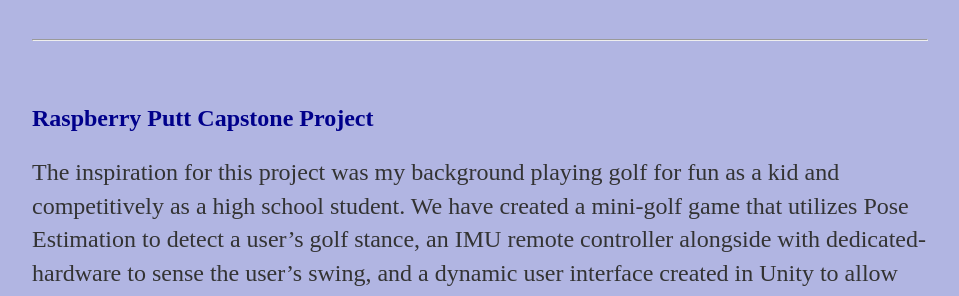
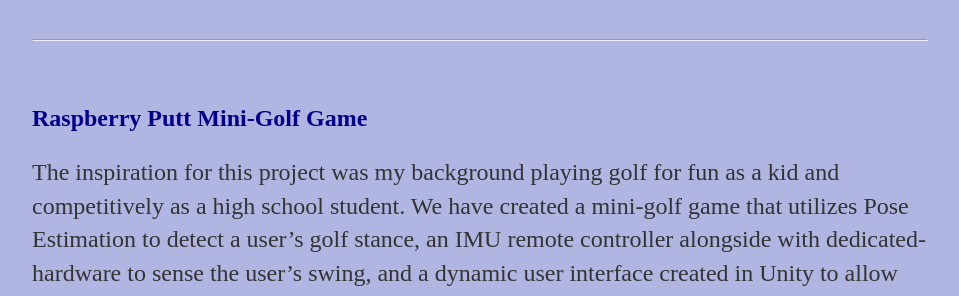
Before and after one commit to jonathanrgoh/jonathanrgoh.github.io, a Jekyll site: the page built from projects/Embedded_Projects/index.html, in a window 1280 px wide and 900 px high, scrolled down 395 px. Shown: the part 155-451 px from the top of the window, without its empty margins (160-1119 px from the left). Built offline with Jekyll 4.4.1, drawn with Linux system fonts in a browser that asks for light colours.

Commit message:
Update index.html

```diff
--- a/projects/Embedded_Projects/index.html
+++ b/projects/Embedded_Projects/index.html
@@ -28,7 +28,7 @@
 
 
 	<a id="RaspPutt"></a>
-	<h2 style="color:darkblue;">Raspberry Putt Capstone Project</h2>
+	<h2 style="color:darkblue;">Raspberry Putt Mini-Golf Game</h2>
 		<p>The inspiration for this project was my background playing golf for fun as a kid and competitively as a high school student. We have created a mini-golf game that utilizes Pose Estimation to detect a user’s golf stance, an IMU remote controller alongside with dedicated-hardware to sense the user’s swing, and a dynamic user interface created in Unity to allow the user to play golf virtually.<a href="https://github.com/180D-FW-2020/Team5/blob/IMU-Dev/main/mainMulti.py" style="color:blue;"> GitHub Link.</a></p>
 	<center>
 		<p><u>VERSION 2</u></p>
```
